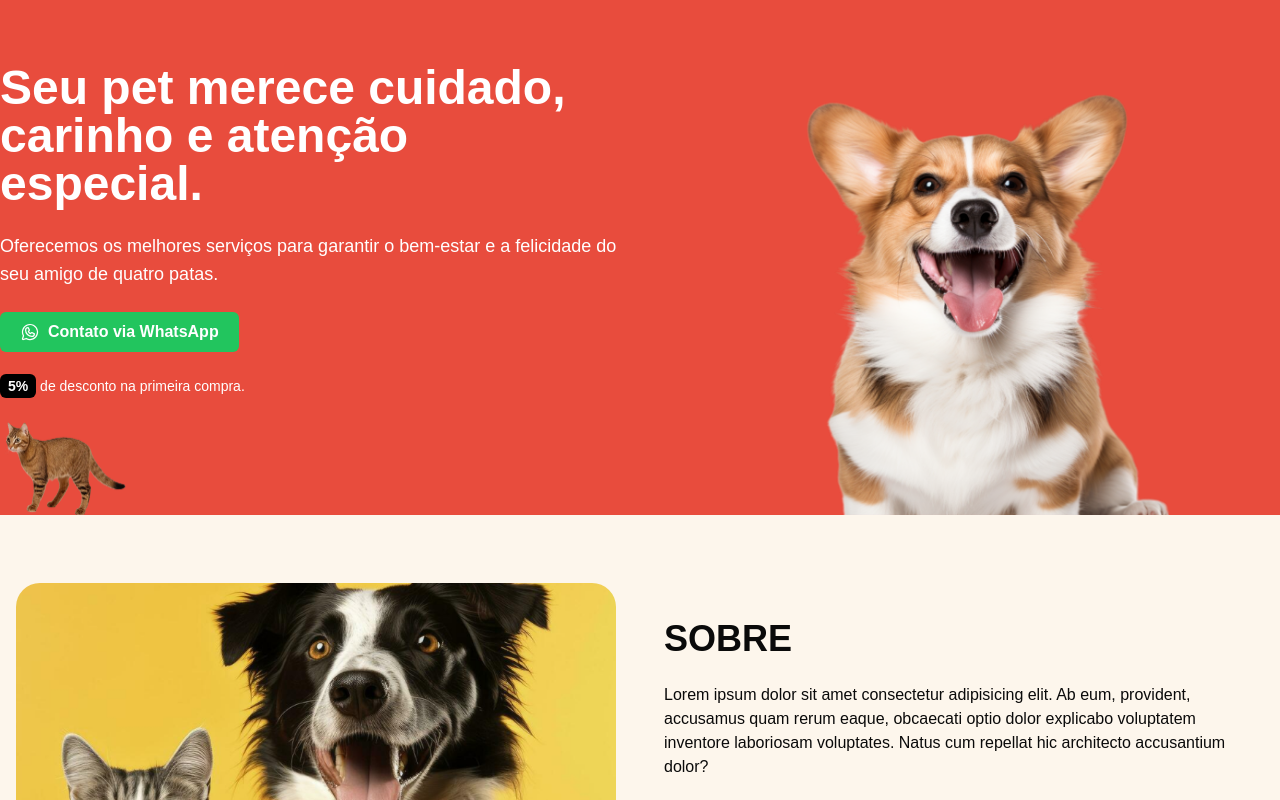
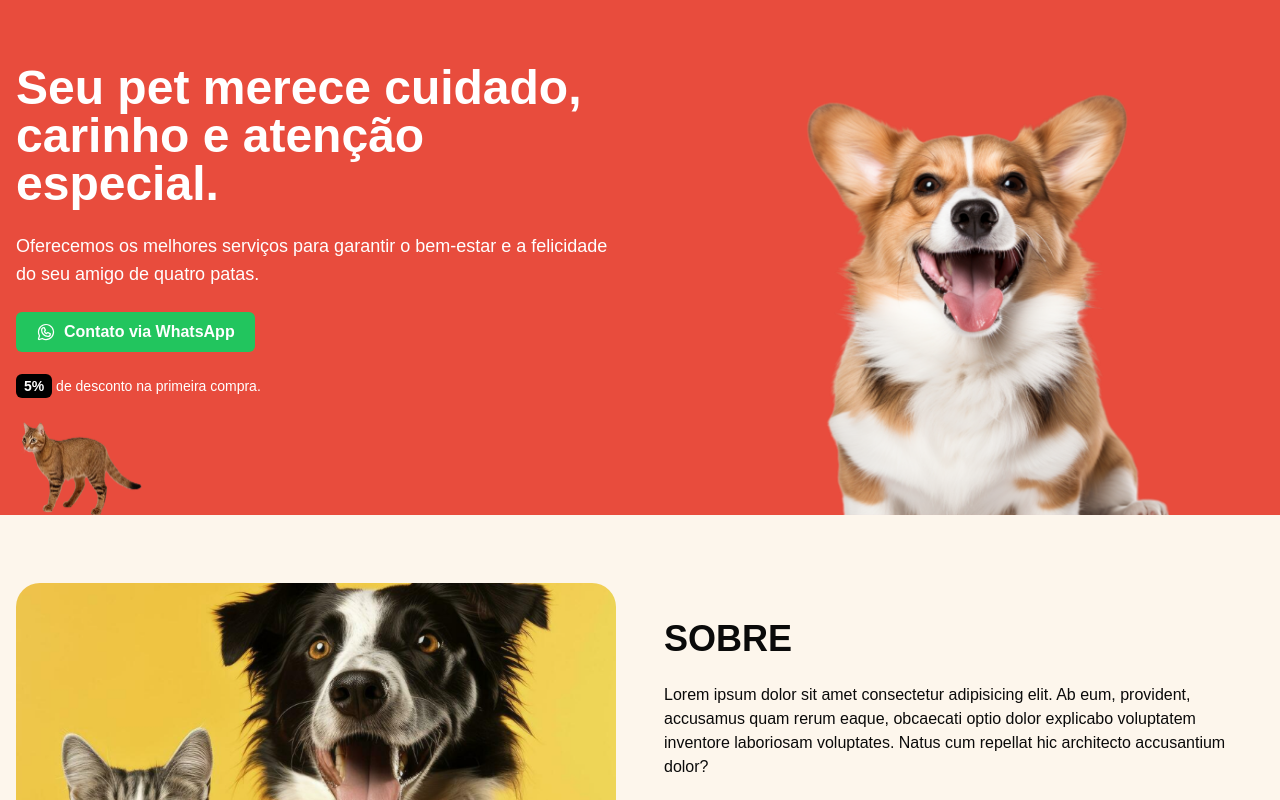
Before and after one commit to dev-brunosantos/Pets, a Next.js app: page / in a window 1280 px wide. Shown: the top 800 px of the page. Built offline with nearby package versions, Linux system fonts and the light colour scheme.

Commit message:
Correção do padding do componente HERO

```diff
--- a/src/app/_components/hero.tsx
+++ b/src/app/_components/hero.tsx
@@ -22,7 +22,7 @@
 
             <div className='container mx-auto pt-16 pb-16 md:pb-0 overflow-hidden relative'>
                 <article className='grid grid-cols-1 lg:grid-cols-2 gap-8'>
-                    <div className='space-y-6'>
+                    <div className='space-y-6 px-4 '>
                         <h1 className="text-3xl md:text-4xl lg:text-5xl font-bold leading-10">
                             Seu pet merece cuidado, carinho e atenção especial.
                         </h1>
```
